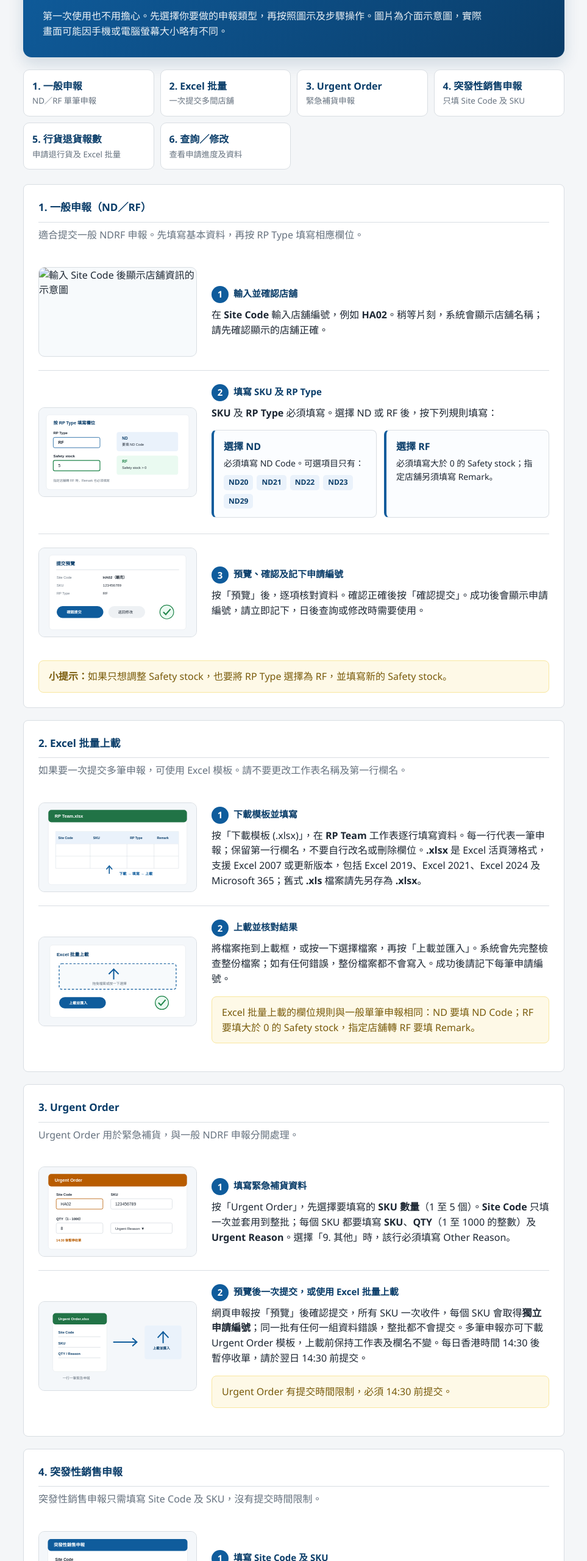
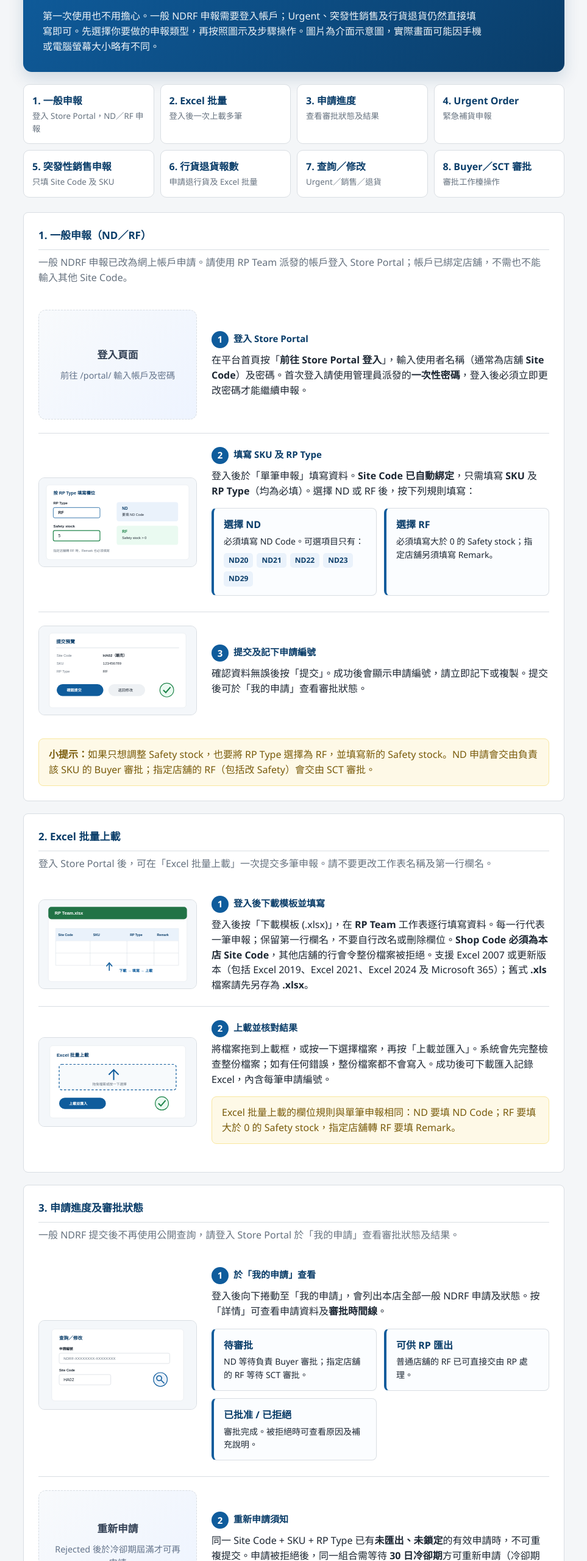
Before and after one commit to rickyyue315/RPPORTAL, a website: page public/help.html in a window 1280 px wide. Shown: the part 220-2780 px from the top of the page at 61% size, without its empty margins (158-1121 px from the left). Drawn offline with Linux system fonts and the light colour scheme.

Commit message:
docs(help): 更新使用說明至一般 NDRF Portal 版本
- help.html 全面更新：登入 Store Portal 流程、單筆/Excel 申報、申請進度與審批狀態、查詢/修改只適用 Urgent/銷售/退貨、新增 Buyer/SCT 審批工作檯章節
- 各公開頁面頂部提示及導覽改為指向 Portal；lookup 頁說明一般 NDRF 需登入查看
- 更新 help 頁 smoke 測試斷言

```diff
--- a/public/help.html
+++ b/public/help.html
@@ -12,10 +12,10 @@
     <div>
       <h1>NDRF 申報平台</h1>
       <div class="subtitle">圖文使用說明</div>
-      <div class="portal-note">公司Portal 平台已於今日下午回復正常，此平台將會於2026年8月11日晚上23點59分後結束服務，當所有申請處理完成後才刪除資料，請店舖不用重複於公司Portal重複申請，謝謝。</div>
+      <div class="portal-note">一般 NDRF 申報已改為帳戶登入；Urgent、突發性銷售及行貨退貨仍可直接於公開頁面使用。</div>
     </div>
     <nav aria-label="主要導覽">
-      <a href="/">一般申報</a>
+      <a href="/portal/">一般申報（登入）</a>
       <a href="/urgent.html">Urgent Order</a>
       <a href="/sales.html">突發性銷售申報</a>
       <a href="/return.html">行貨退貨報數</a>
@@ -27,27 +27,32 @@
   <main class="container">
     <section class="help-hero" aria-labelledby="help-title">
       <h2 id="help-title">跟著圖示，一步一步完成申報</h2>
-      <p>第一次使用也不用擔心。先選擇你要做的申報類型，再按照圖示及步驟操作。圖片為介面示意圖，實際畫面可能因手機或電腦螢幕大小略有不同。</p>
+      <p>第一次使用也不用擔心。一般 NDRF 申報需要登入帳戶；Urgent、突發性銷售及行貨退貨仍然直接填寫即可。先選擇你要做的申報類型，再按照圖示及步驟操作。圖片為介面示意圖，實際畫面可能因手機或電腦螢幕大小略有不同。</p>
     </section>
 
     <nav class="help-toc" aria-label="說明章節">
-      <a href="#normal">1. 一般申報<small>ND／RF 單筆申報</small></a>
-      <a href="#excel">2. Excel 批量<small>一次提交多間店舖</small></a>
-      <a href="#urgent">3. Urgent Order<small>緊急補貨申報</small></a>
-      <a href="#sales">4. 突發性銷售申報<small>只填 Site Code 及 SKU</small></a>
-      <a href="#return">5. 行貨退貨報數<small>申請退行貨及 Excel 批量</small></a>
-      <a href="#lookup">6. 查詢／修改<small>查看申請進度及資料</small></a>
+      <a href="#normal">1. 一般申報<small>登入 Store Portal，ND／RF 申報</small></a>
+      <a href="#excel">2. Excel 批量<small>登入後一次上載多筆</small></a>
+      <a href="#portal-status">3. 申請進度<small>查看審批狀態及結果</small></a>
+      <a href="#urgent">4. Urgent Order<small>緊急補貨申報</small></a>
+      <a href="#sales">5. 突發性銷售申報<small>只填 Site Code 及 SKU</small></a>
+      <a href="#return">6. 行貨退貨報數<small>申請退行貨及 Excel 批量</small></a>
+      <a href="#lookup">7. 查詢／修改<small>Urgent／銷售／退貨</small></a>
+      <a href="#reviewer">8. Buyer／SCT 審批<small>審批工作檯操作</small></a>
     </nav>
 
     <section class="card help-section" id="normal" aria-labelledby="normal-title">
       <h2 id="normal-title">1. 一般申報（ND／RF）</h2>
-      <p class="help-section-intro">適合提交一般 NDRF 申報。先填寫基本資料，再按 RP Type 填寫相應欄位。</p>
+      <p class="help-section-intro">一般 NDRF 申報已改為網上帳戶申請。請使用 RP Team 派發的帳戶登入 Store Portal；帳戶已綁定店舖，不需也不能輸入其他 Site Code。</p>
 
       <div class="help-step">
-        <img src="/images/help/normal-site.svg" alt="輸入 Site Code 後顯示店舖資訊的示意圖" width="640" height="360">
+        <div class="help-placeholder">
+          <strong>登入頁面</strong>
+          <span>前往 /portal/ 輸入帳戶及密碼</span>
+        </div>
         <div>
-          <h3><span class="help-step-number">1</span>輸入並確認店舖</h3>
-          <p>在 <b>Site Code</b> 輸入店舖編號，例如 <b>HA02</b>。稍等片刻，系統會顯示店舖名稱；請先確認顯示的店舖正確。</p>
+          <h3><span class="help-step-number">1</span>登入 Store Portal</h3>
+          <p>在平台首頁按「<b>前往 Store Portal 登入</b>」，輸入使用者名稱（通常為店舖 <b>Site Code</b>）及密碼。首次登入請使用管理員派發的<b>一次性密碼</b>，登入後必須立即更改密碼才能繼續申報。</p>
         </div>
       </div>
 
@@ -55,7 +60,7 @@
         <img src="/images/help/normal-rules.svg" alt="填寫 SKU、選擇 RP Type 及按規則填寫欄位的示意圖" width="640" height="360" loading="lazy" decoding="async">
         <div>
           <h3><span class="help-step-number">2</span>填寫 SKU 及 RP Type</h3>
-          <p><b>SKU</b> 及 <b>RP Type</b> 必須填寫。選擇 ND 或 RF 後，按下列規則填寫：</p>
+          <p>登入後於「單筆申報」填寫資料。<b>Site Code 已自動綁定</b>，只需填寫 <b>SKU</b> 及 <b>RP Type</b>（均為必填）。選擇 ND 或 RF 後，按下列規則填寫：</p>
           <div class="help-rules">
             <div class="help-rule"><strong>選擇 ND</strong><p>必須填寫 ND Code。可選項目只有：</p><div class="help-code-list"><span class="help-code">ND20</span><span class="help-code">ND21</span><span class="help-code">ND22</span><span class="help-code">ND23</span><span class="help-code">ND29</span></div></div>
             <div class="help-rule"><strong>選擇 RF</strong><p>必須填寫大於 0 的 Safety stock；指定店舖另須填寫 Remark。</p></div>
@@ -64,39 +69,66 @@
       </div>
 
       <div class="help-step">
-        <img src="/images/help/normal-submit.svg" alt="按預覽確認資料後提交的示意圖" width="640" height="360" loading="lazy" decoding="async">
+        <img src="/images/help/normal-submit.svg" alt="提交申請及記下申請編號的示意圖" width="640" height="360" loading="lazy" decoding="async">
         <div>
-          <h3><span class="help-step-number">3</span>預覽、確認及記下申請編號</h3>
-          <p>按「預覽」後，逐項核對資料。確認正確後按「確認提交」。成功後會顯示申請編號，請立即記下，日後查詢或修改時需要使用。</p>
+          <h3><span class="help-step-number">3</span>提交及記下申請編號</h3>
+          <p>確認資料無誤後按「提交」。成功後會顯示申請編號，請立即記下或複製。提交後可於「我的申請」查看審批狀態。</p>
         </div>
       </div>
 
-      <div class="help-note"><b>小提示：</b>如果只想調整 Safety stock，也要將 RP Type 選擇為 RF，並填寫新的 Safety stock。</div>
+      <div class="help-note"><b>小提示：</b>如果只想調整 Safety stock，也要將 RP Type 選擇為 RF，並填寫新的 Safety stock。ND 申請會交由負責該 SKU 的 Buyer 審批；指定店舖的 RF（包括改 Safety）會交由 SCT 審批。</div>
     </section>
 
     <section class="card help-section" id="excel" aria-labelledby="excel-title">
       <h2 id="excel-title">2. Excel 批量上載</h2>
-      <p class="help-section-intro">如果要一次提交多筆申報，可使用 Excel 模板。請不要更改工作表名稱及第一行欄名。</p>
+      <p class="help-section-intro">登入 Store Portal 後，可在「Excel 批量上載」一次提交多筆申報。請不要更改工作表名稱及第一行欄名。</p>
       <div class="help-step">
         <img src="/images/help/excel.svg" alt="下載 Excel 模板、填寫資料並上載的示意圖" width="640" height="360" loading="lazy" decoding="async">
         <div>
-          <h3><span class="help-step-number">1</span>下載模板並填寫</h3>
-          <p>按「下載模板 (.xlsx)」，在 <b>RP Team</b> 工作表逐行填寫資料。每一行代表一筆申報；保留第一行欄名，不要自行改名或刪除欄位。<b>.xlsx</b> 是 Excel 活頁簿格式，支援 Excel 2007 或更新版本，包括 Excel 2019、Excel 2021、Excel 2024 及 Microsoft 365；舊式 <b>.xls</b> 檔案請先另存為 <b>.xlsx</b>。</p>
+          <h3><span class="help-step-number">1</span>登入後下載模板並填寫</h3>
+          <p>登入後按「下載模板 (.xlsx)」，在 <b>RP Team</b> 工作表逐行填寫資料。每一行代表一筆申報；保留第一行欄名，不要自行改名或刪除欄位。<b>Shop Code 必須為本店 Site Code</b>，其他店舖的行會令整份檔案被拒絕。支援 Excel 2007 或更新版本（包括 Excel 2019、Excel 2021、Excel 2024 及 Microsoft 365）；舊式 <b>.xls</b> 檔案請先另存為 <b>.xlsx</b>。</p>
         </div>
       </div>
       <div class="help-step">
         <img src="/images/help/excel-upload.svg" alt="選擇 Excel 檔案後按上載並匯入的示意圖" width="640" height="360" loading="lazy" decoding="async">
         <div>
           <h3><span class="help-step-number">2</span>上載並核對結果</h3>
-          <p>將檔案拖到上載框，或按一下選擇檔案，再按「上載並匯入」。系統會先完整檢查整份檔案；如有任何錯誤，整份檔案都不會寫入。成功後請記下每筆申請編號。</p>
-          <div class="help-note">Excel 批量上載的欄位規則與一般單筆申報相同：ND 要填 ND Code；RF 要填大於 0 的 Safety stock，指定店舖轉 RF 要填 Remark。</div>
+          <p>將檔案拖到上載框，或按一下選擇檔案，再按「上載並匯入」。系統會先完整檢查整份檔案；如有任何錯誤，整份檔案都不會寫入。成功後可下載匯入記錄 Excel，內含每筆申請編號。</p>
+          <div class="help-note">Excel 批量上載的欄位規則與單筆申報相同：ND 要填 ND Code；RF 要填大於 0 的 Safety stock，指定店舖轉 RF 要填 Remark。</div>
+        </div>
+      </div>
+    </section>
+
+    <section class="card help-section" id="portal-status" aria-labelledby="portal-status-title">
+      <h2 id="portal-status-title">3. 申請進度及審批狀態</h2>
+      <p class="help-section-intro">一般 NDRF 提交後不再使用公開查詢，請登入 Store Portal 於「我的申請」查看審批狀態及結果。</p>
+      <div class="help-step">
+        <img src="/images/help/lookup.svg" alt="在我的申請查看申請狀態的示意圖" width="640" height="360" loading="lazy" decoding="async">
+        <div>
+          <h3><span class="help-step-number">1</span>於「我的申請」查看</h3>
+          <p>登入後向下捲動至「我的申請」，會列出本店全部一般 NDRF 申請及狀態。按「詳情」可查看申請資料及<b>審批時間線</b>。</p>
+          <div class="help-rules">
+            <div class="help-rule"><strong>待審批</strong><p>ND 等待負責 Buyer 審批；指定店舖的 RF 等待 SCT 審批。</p></div>
+            <div class="help-rule"><strong>可供 RP 匯出</strong><p>普通店舖的 RF 已可直接交由 RP 處理。</p></div>
+            <div class="help-rule"><strong>已批准 / 已拒絕</strong><p>審批完成。被拒絕時可查看原因及補充說明。</p></div>
+          </div>
+        </div>
+      </div>
+      <div class="help-step">
+        <div class="help-placeholder">
+          <strong>重新申請</strong>
+          <span>Rejected 後於冷卻期屆滿才可再申請</span>
+        </div>
+        <div>
+          <h3><span class="help-step-number">2</span>重新申請須知</h3>
+          <p>同一 Site Code + SKU + RP Type 已有<b>未匯出、未鎖定</b>的有效申請時，不可重複提交。申請被拒絕後，同一組合需等待 <b>30 日冷卻期</b>方可重新申請（冷卻期以拒絕時間起計）。申請被管理員匯出後會鎖定，不可再修改。</p>
         </div>
       </div>
     </section>
 
     <section class="card help-section" id="urgent" aria-labelledby="urgent-title">
-      <h2 id="urgent-title">3. Urgent Order</h2>
-      <p class="help-section-intro">Urgent Order 用於緊急補貨，與一般 NDRF 申報分開處理。</p>
+      <h2 id="urgent-title">4. Urgent Order</h2>
+      <p class="help-section-intro">Urgent Order 用於緊急補貨，與一般 NDRF 申報分開處理，不需登入帳戶。</p>
       <div class="help-step">
         <img src="/images/help/urgent.svg" alt="填寫 Urgent Order 的 Site Code、SKU、QTY 及原因的示意圖" width="640" height="360" loading="lazy" decoding="async">
         <div>
@@ -115,8 +147,8 @@
     </section>
 
     <section class="card help-section" id="sales" aria-labelledby="sales-title">
-      <h2 id="sales-title">4. 突發性銷售申報</h2>
-      <p class="help-section-intro">突發性銷售申報只需填寫 Site Code 及 SKU，沒有提交時間限制。</p>
+      <h2 id="sales-title">5. 突發性銷售申報</h2>
+      <p class="help-section-intro">突發性銷售申報只需填寫 Site Code 及 SKU，沒有提交時間限制，不需登入帳戶。</p>
       <div class="help-step">
         <img src="/images/help/sales-site.svg" alt="填寫突發性銷售申報的 Site Code 及 SKU 的示意圖" width="640" height="360" loading="lazy" decoding="async">
         <div>
@@ -135,8 +167,8 @@
     </section>
 
     <section class="card help-section" id="return" aria-labelledby="return-title">
-      <h2 id="return-title">5. 行貨退貨報數</h2>
-      <p class="help-section-intro">行貨退貨報數用於提交需要 Buyer 審批的行貨退貨申請。單筆申請及 Excel 批量上載使用相同欄位及驗證規則。</p>
+      <h2 id="return-title">6. 行貨退貨報數</h2>
+      <p class="help-section-intro">行貨退貨報數用於提交需要 Buyer 審批的行貨退貨申請，不需登入帳戶。單筆申請及 Excel 批量上載使用相同欄位及驗證規則。</p>
       <div class="help-step">
         <img src="/images/help/return-window.svg" alt="查看行貨退貨申請窗口及庫存分析報表的示意圖" width="640" height="360">
         <div>
@@ -187,8 +219,8 @@
     </section>
 
     <section class="card help-section" id="lookup" aria-labelledby="lookup-title">
-      <h2 id="lookup-title">6. 查詢／修改</h2>
-      <p class="help-section-intro">提交成功後，可使用申請編號及 Site Code 找回申報資料。</p>
+      <h2 id="lookup-title">7. 查詢／修改（Urgent／銷售／退貨）</h2>
+      <p class="help-section-intro">公開「查詢／修改」頁只適用於 <b>URGENT-</b>、<b>SALES-</b> 及 <b>RETURN-</b> 開頭的申請。一般 NDRF 請登入 Store Portal 於「我的申請」查看，不會在公開查詢顯示。</p>
       <div class="help-step">
         <img src="/images/help/lookup.svg" alt="使用申請編號及 Site Code 查詢資料的示意圖" width="640" height="360" loading="lazy" decoding="async">
         <div>
@@ -207,12 +239,47 @@
         <img src="/images/help/recover.svg" alt="唔記得申請編號時用 Recovery Code 找回申請編號的示意圖" width="640" height="360" loading="lazy" decoding="async">
         <div>
           <h3><span class="help-step-number">3</span>唔記得申請編號？用 Recovery Code 搵返</h3>
-          <p>喺「查詢／修改」頁撳「<b>唔記得申請編號？</b>」，輸入提交時使用嘅 <b>Site Code</b>、<b>Recovery Code</b> 及日期範圍（預設為今日），即可列出該日嘅申請編號，撳申請編號即可前往查詢／修改。<b>Recovery Code 每組 OM 一個，請向管理員索取</b>；如用唔啱自己組嘅 Code，會顯示「Recovery Code 無效」。</p>
+          <p>喺「查詢／修改」頁撳「<b>唔記得申請編號？</b>」，輸入提交時使用嘅 <b>Site Code</b>、<b>Recovery Code</b> 及日期範圍（預設為今日），即可列出該日嘅申請編號，撳申請編號即可前往查詢／修改。<b>Recovery Code 每組 OM 一個，請向管理員索取</b>；如用唔啱自己組嘅 Code，會顯示「Recovery Code 無效」。此功能只適用於 Urgent、突發性銷售及行貨退貨申請，一般 NDRF 請登入帳戶查看。</p>
         </div>
       </div>
     </section>
 
-    <p class="help-footer">如需重新開始，按頁面上方的「一般申報」、「Urgent Order」、「突發性銷售申報」或「行貨退貨報數」即可返回。</p>
+    <section class="card help-section" id="reviewer" aria-labelledby="reviewer-title">
+      <h2 id="reviewer-title">8. Buyer／SCT 審批工作檯</h2>
+      <p class="help-section-intro">Buyer 負責 ND 申請審批；SCT 負責指定店舖 RF（包括改 Safety）審批。使用 RP Team 派發的帳戶登入後即可審批。</p>
+      <div class="help-step">
+        <div class="help-placeholder">
+          <strong>待審批清單</strong>
+          <span>登入 /portal/ 後自動顯示</span>
+        </div>
+        <div>
+          <h3><span class="help-step-number">1</span>登入並查看待審批申請</h3>
+          <p>在平台首頁按「前往 Store Portal 登入」，輸入 <b>Buyer／SCT 帳戶</b>登入（首次登入須更改密碼）。「待審批申請」只會列出<b>屬於自己負責</b>的申請：Buyer 看到 SKU Master 分配的 SKU；SCT 看到指定店舖的 RF。</p>
+        </div>
+      </div>
+      <div class="help-step">
+        <div class="help-placeholder">
+          <strong>Accept／Reject</strong>
+          <span>Reject 必須選原因及填寫補充說明</span>
+        </div>
+        <div>
+          <h3><span class="help-step-number">2</span>填寫 Review Remark 及作出決定</h3>
+          <p>按「詳情」查看申請資料及審批時間線。可填寫 <b>Review Remark</b> 後按「批准 (Accept)」；按「拒絕 (Reject)」時<b>必須選擇原因類別並填寫補充說明</b>（選擇「其他」時必須填寫補充說明）。決定一經提交即生效，同一申請不會重複審批。</p>
+        </div>
+      </div>
+      <div class="help-step">
+        <div class="help-placeholder">
+          <strong>Reopen 由管理員處理</strong>
+          <span>資料更正後開啟新審批回合</span>
+        </div>
+        <div>
+          <h3><span class="help-step-number">3</span>Rejected 申請更正後重新審批</h3>
+          <p>被拒絕的申請如需更正，由管理員在後台以 <b>Reopen</b> 開啟新審批回合（原拒絕紀錄保留），並遞增審批回合編號。Reopen 後申請會回到待審批清單，重新審批。</p>
+        </div>
+      </div>
+    </section>
+
+    <p class="help-footer">如需重新開始：一般 NDRF 按頁面上方「一般申報（登入）」登入；Urgent、突發性銷售及行貨退貨直接按對應頁面即可。</p>
   </main>
 
   <footer class="site-footer">Developed by RP Team - Ricky Yue</footer>
```
Also changed, not shown: public/lookup.html (+4 -4 lines), public/return.html (+2 -2 lines), public/sales.html (+2 -2 lines), public/urgent.html (+2 -2 lines), test/api.test.ts (+1 -1 lines).
